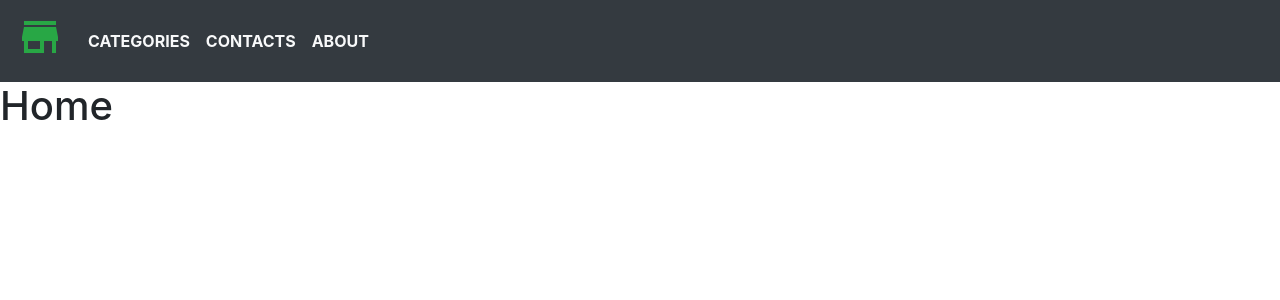
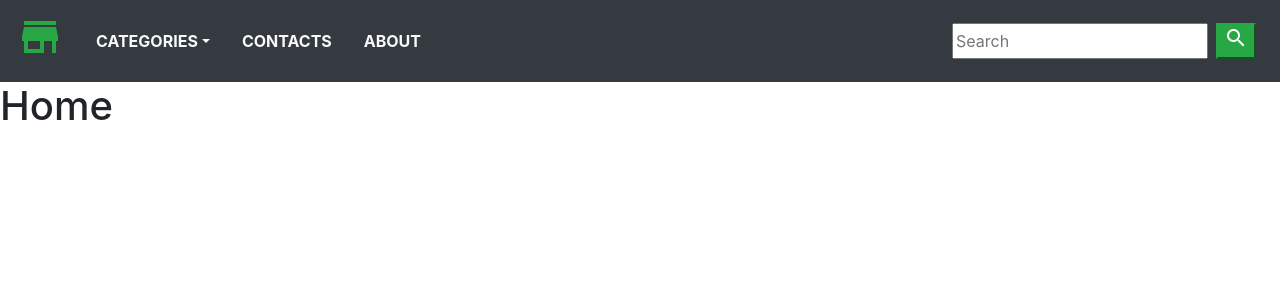
Before and after one commit to rshpak1996/ecomstore, a Django app: page / in a window 1280 px wide. Shown: the top 300 px of the page. Run offline with Django 3.2, Linux system fonts and the light colour scheme.

Commit message:
Add navbar(dropdown-menu, collapse, toggle, search, icons)

```diff
--- a/shop/templates/wrapper.html
+++ b/shop/templates/wrapper.html
@@ -12,7 +12,13 @@
     <link href="https://fonts.googleapis.com/icon?family=Material+Icons" rel="stylesheet">
 
     <style>
-        .material-icons.md-48 { font-size: 48px; }
+        .material-icons.md-48 {
+            font-size: 48px;
+        }
+
+        .material-icons.md-24 {
+            font-size: 24px;
+        }
     </style>
 
     <title>{% block title %} {% endblock %}</title>
@@ -27,11 +33,39 @@
     <nav class="navbar navbar-expand-md bg-dark">
 
         <a class="navbar-brand" href=""><i class="material-icons md-48 text-success">store</i></a>
-        <ul class="navbar-nav">
-            <li class="nav-item"><a class="nav-link text-light text-uppercase font-weight-bold" href="">Categories</a></li>
-            <li class="nav-item"><a class="nav-link text-light text-uppercase font-weight-bold" href="">Contacts</a></li>
-            <li class="nav-item"><a class="nav-link text-light text-uppercase font-weight-bold" href="">About</a></li>
-        </ul>
+        <button class="navbar-toggler bg-light" data-toggle="collapse" data-target="#navbar"><span class="material-icons">menu
+            </span></button>
+
+        <div class="collapse navbar-collapse justify-content-between" id="navbar">
+
+            <ul class="navbar-nav">
+                <li class="nav-item dropdown"><a
+                        class="nav-link text-light text-uppercase font-weight-bold px-3 dropdown-toggle"
+                        data-toggle="dropdown" href="">Categories</a>
+                    <div class="dropdown-menu">
+                        <a class="dropdown-item" href="">Category 1</a>
+                        <a class="dropdown-item" href="">Category 2</a>
+                        <a class="dropdown-item" href="">Category 3</a>
+                        <a class="dropdown-item" href="">Category 4</a>
+                        <a class="dropdown-item" href="">Category 5</a>
+                    </div>
+                </li>
+                <li class="nav-item"><a class="nav-link text-light text-uppercase font-weight-bold px-3"
+                        href="">Contacts</a></li>
+                <li class="nav-item"><a class="nav-link text-light text-uppercase font-weight-bold px-3"
+                        href="">About</a>
+                </li>
+            </ul>
+
+            <form class="form-inline" action="">
+                <div class="input-group">
+                    <input type="text" placeholder="Search">
+                    <button class="btn-success mx-2"><i class="material-icons md-24">search</i></button>
+                </div>
+            </form>
+
+        </div>
+
     </nav>
 
     {% block content %}
```
